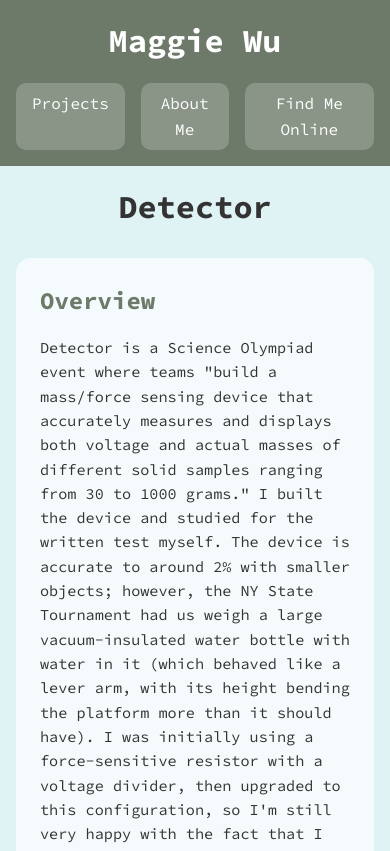
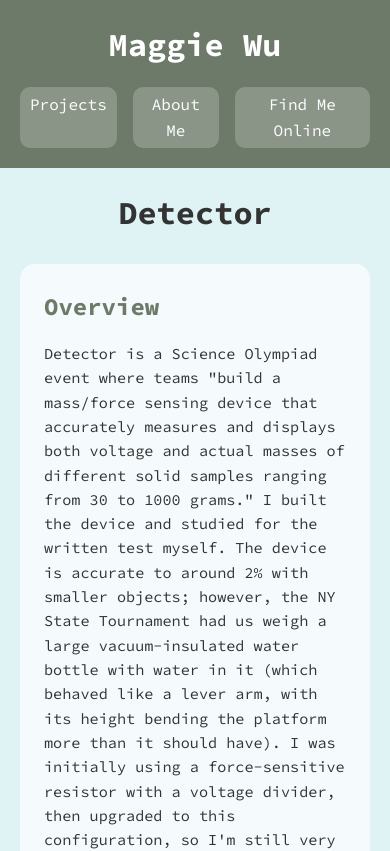
Before and after one commit to notmuffinhead/notmuffinhead.github.io, a Next.js app in the folder latest/: page /projects/detector in a window 390 px wide. Shown: the top 851 px of the page. Built offline with nearby package versions, Linux system fonts and the light colour scheme.

Commit message:
made mobile padding more consistent

```diff
--- a/latest/components/Contact.module.css
+++ b/latest/components/Contact.module.css
@@ -31,7 +31,7 @@
 
 @media (max-width: 768px) {
   .contact {
-    padding: 40px 20px;
+    padding: 40px 40px;
   }
 
   .contactItem {
--- a/latest/components/Hero.module.css
+++ b/latest/components/Hero.module.css
@@ -31,7 +31,7 @@
   .hero {
     height: auto;
     min-height: 15vh;
-    padding: 1rem;
+    padding: 20px;
     flex-direction: column;
     gap: 1rem;
     text-align: center;
@@ -45,13 +45,6 @@
 
   .navLink {
     font-size: 1rem;
-    padding: 8px 16px;
-  }
-
-  /* Back button styling for mobile */
-  .hero div[style*="position: absolute"] {
-    position: static !important;
-    transform: none !important;
-    order: 2; /* Back button goes in middle */
+    padding: 5px 10px;
   }
 }
--- a/latest/components/Landing.module.css
+++ b/latest/components/Landing.module.css
@@ -9,7 +9,6 @@
 .content {
   text-align: center;
   padding: 1.5rem 4rem;
-  /* background: var(--sky-blue);  */
   border-radius: 30px;
   border-width: 2px;
   border-color: var(--sky-blue);
--- a/latest/components/Projects.module.css
+++ b/latest/components/Projects.module.css
@@ -36,7 +36,7 @@
 
 @media (max-width: 768px) {
   .projects {
-    padding: 40px 40px;
+    padding: 40px 20px;
   }
 
   .projectsGrid {
--- a/latest/styles/ProjectDetail.module.css
+++ b/latest/styles/ProjectDetail.module.css
@@ -89,7 +89,7 @@
 /* Mobile responsive styles */
 @media (max-width: 768px) {
   .projectDetail {
-    padding: 1rem;
+    padding: 20px;
   }
 
   .projectHeader h1 {
```
